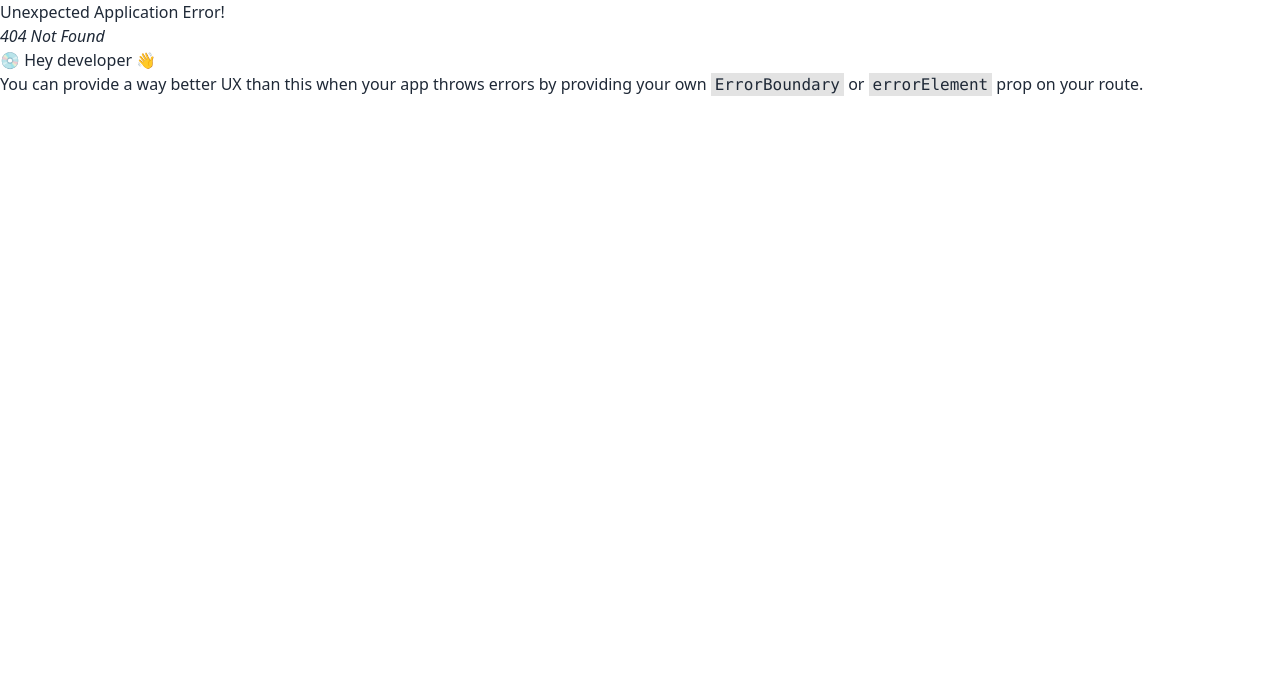
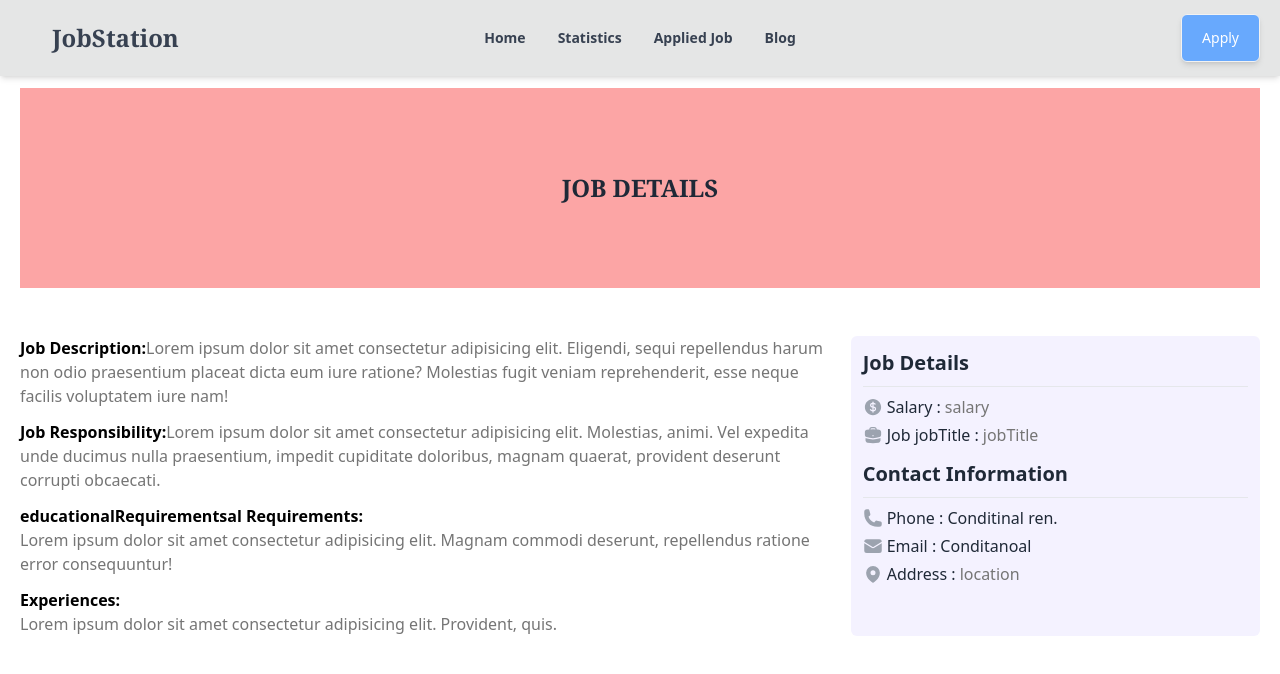
Before and after one commit to Miftahulislam2001/Job_Station_Project, a React (Vite) app: page /detailsJob/1 in a window 1280 px wide. Before the commit this address had no page. Shown: the top 674 px of the page. Built offline with nearby package versions, Linux system fonts and the light colour scheme.

Commit message:
Job details Page added

```diff
--- a/src/components/DetailsJob/DetailsJob.jsx
+++ b/src/components/DetailsJob/DetailsJob.jsx
@@ -1,9 +1,97 @@
+import { BriefcaseIcon, CurrencyDollarIcon, EnvelopeIcon, MapPinIcon, PhoneIcon } from '@heroicons/react/24/solid';
 import React from 'react';
 
 const DetailsJob = () => {
     return (
-        <div>
-            <h3>Job Details Components</h3>
+        <div className='my-container flex flex-col'>
+            <div className='flex justify-center items-center text-2xl font-bold text-center font-serif min-h-[25vh] bg-red-300'>
+                JOB DETAILS
+            </div>
+            <div className='mt-12 grid grid-cols-1 md:grid-cols-[4fr_2fr] gap-3'>
+                <div className='flex flex-col gap-3 text-[#757575]'>
+                    <p>
+                        <span className='font-bold text-black'>
+                            Job Description:
+                        </span>
+                        Lorem ipsum dolor sit amet consectetur adipisicing elit. Eligendi, sequi repellendus harum non odio praesentium placeat dicta eum iure ratione? Molestias fugit veniam reprehenderit, esse neque facilis voluptatem iure nam!
+                    </p>
+                    <p>
+						<span className='font-bold text-black'>
+							Job Responsibility:
+						</span>
+						Lorem ipsum dolor sit amet consectetur adipisicing elit. Molestias, animi. Vel expedita unde ducimus nulla praesentium, impedit cupiditate doloribus, magnam quaerat, provident deserunt corrupti obcaecati.
+					</p>
+                    <p>
+						<p className='font-bold text-black'>
+							educationalRequirementsal Requirements:
+						</p>
+						Lorem ipsum dolor sit amet consectetur adipisicing elit. Magnam commodi deserunt, repellendus ratione error consequuntur!
+					</p>
+                    <p>
+						<p className='font-bold text-black'>Experiences:</p>
+						Lorem ipsum dolor sit amet consectetur adipisicing elit. Provident, quis.
+					</p>
+                </div>
+
+                <div className='bg-[#F4F2FF] rounded-md p-3'>
+                    <div>
+                    <h4 className='text-[20px] font-bold'>
+								Job Details
+							</h4>
+                            <hr className='my-2' />
+                            <div className='flex flex-col gap-1'>
+								<p className='flex items-center'>
+									<CurrencyDollarIcon className='h-5 w-5 text-gray-400 mr-1' />
+									Salary :
+									<span className='text-[#757575] ml-1'>
+										salary
+									</span>
+								</p>
+								<p className='flex items-center'>
+									<BriefcaseIcon className='h-5 w-5 text-gray-400 mr-1' />
+									Job jobTitle :
+									<span className='text-[#757575] ml-1'>
+										jobTitle
+									</span>
+								</p>
+							</div>
+                    </div>
+
+                    <div>
+                    <h4 className='text-[20px] font-bold mt-3'>
+								Contact Information
+							</h4>
+                            <hr className='my-2' />
+                            <div className='flex flex-col gap-1'>
+								<p className='flex items-center'>
+									<PhoneIcon className='h-5 w-5 text-gray-400 mr-1' />
+									Phone : Conditinal ren.
+									{/* <span className='text-[#757575] ml-1'>
+										{contact[0]
+											? contact[0]
+											: "Phone Not Found"}
+									</span> */}
+								</p>
+								<p className='flex items-center'>
+									<EnvelopeIcon className='h-5 w-5 text-gray-400 mr-1' />
+									Email : Conditanoal
+									{/* <span className='text-[#757575] ml-1'>
+										{contact[1]
+											? contact[1]
+											: "Email Not Found"}
+									</span> */}
+								</p>
+								<p className='flex items-center'>
+									<MapPinIcon className='h-5 w-5 text-gray-400 mr-1' />
+									Address :
+									<span className='text-[#757575] ml-1'>
+										location
+									</span>
+								</p>
+							</div>
+                    </div>
+                </div>
+            </div>
         </div>
     );
 };
--- a/src/components/FeaturesJob/FeaturesJob.jsx
+++ b/src/components/FeaturesJob/FeaturesJob.jsx
@@ -44,7 +44,7 @@ const FeaturesJob = ({ jobData }) => {
 
                 {/* View Details Button */}
                 <div>
-					<Link to=''>
+					<Link to={`detailsJob/${id}`}>
 						<button className='btn'>View Details</button>
 					</Link>
 				</div>
```
Also changed, not shown: src/main.jsx (+6 -1 lines).
